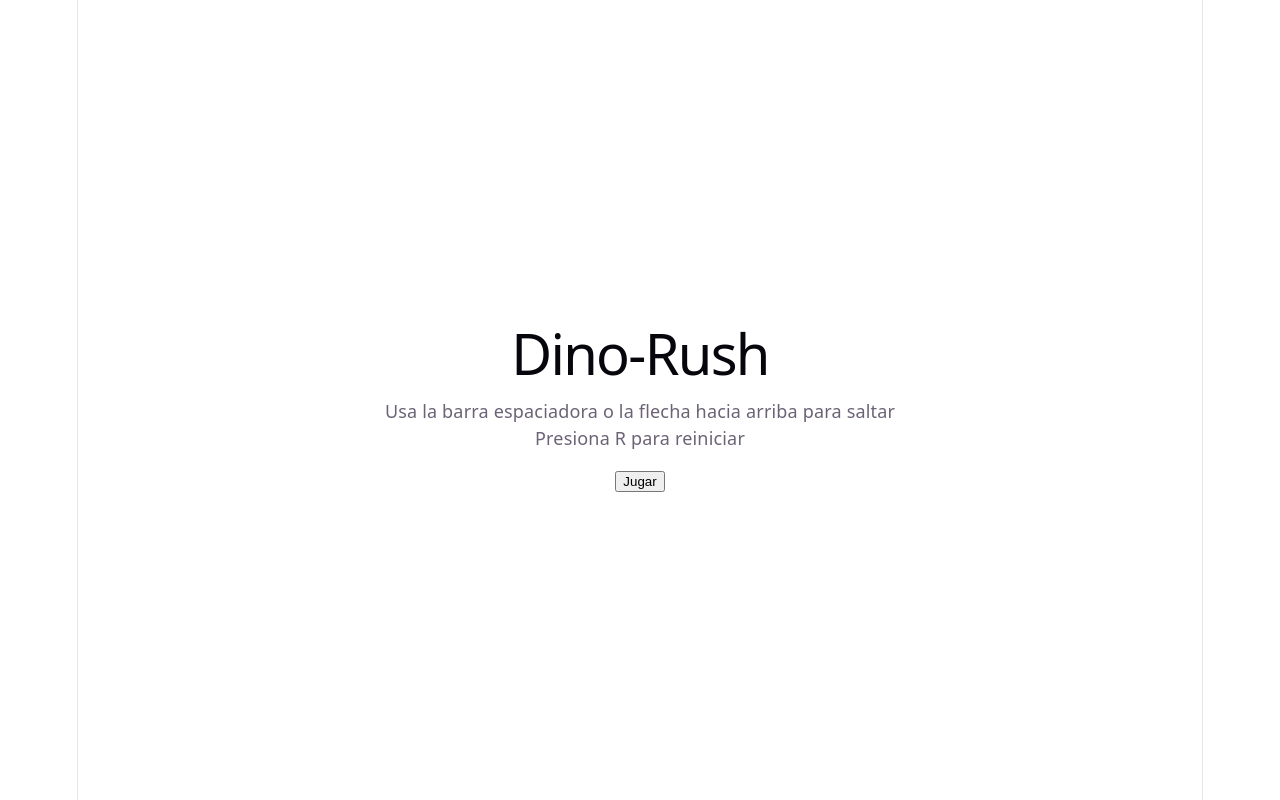
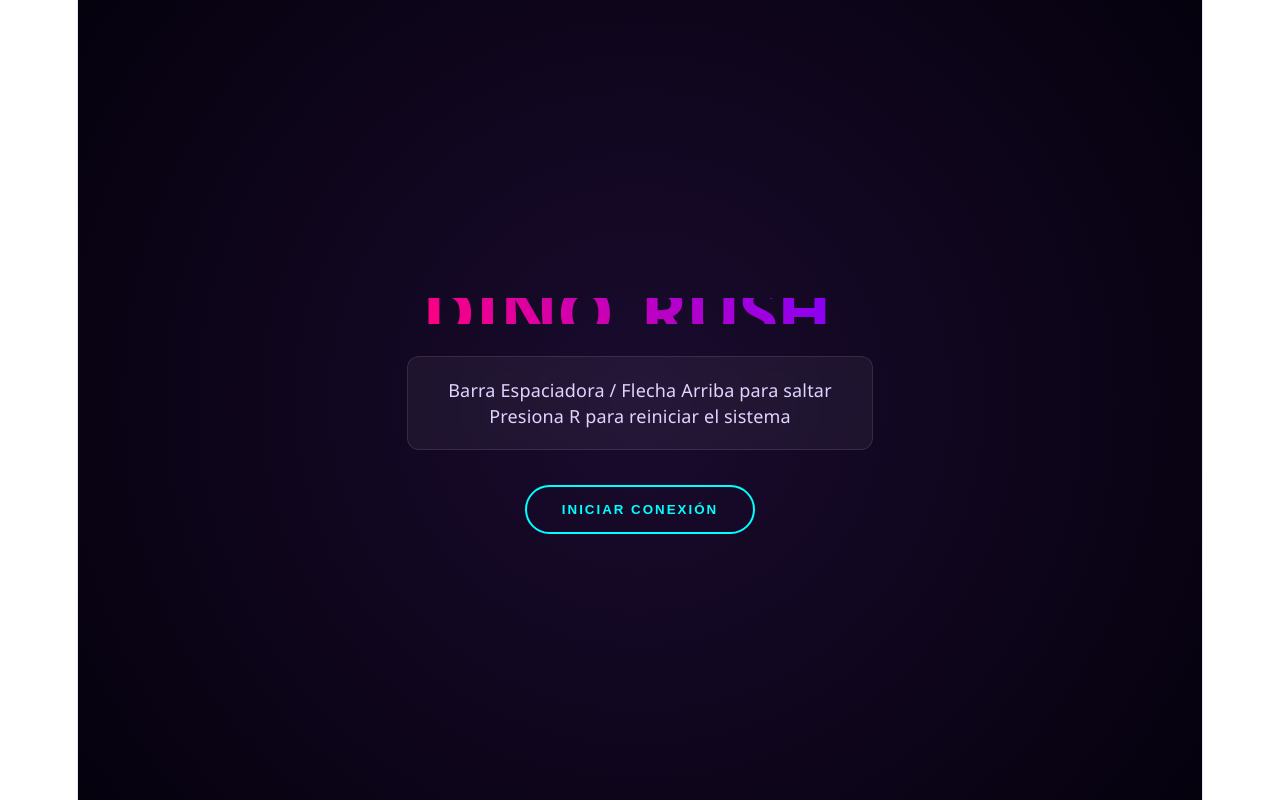
Before and after one commit to Cj24444/DinoRush_proyect, a Vue app: page / in a window 1280 px wide. Built offline with nearby package versions, Linux system fonts and the light colour scheme.

Commit message:
Modificar menú principal rama B

```diff
--- a/src/components/gameOver.vue
+++ /dev/null
@@ -1,3 +0,0 @@
-<template>
-  <div>Game Over</div>
-</template>
--- a/src/components/mainMenu.vue
+++ b/src/components/mainMenu.vue
@@ -4,12 +4,14 @@ const emit = defineEmits(['start'])
 
 <template>
   <div class="menu">
-    <h1>Dino-Rush</h1>
+    <h1 class="neon-title">DINO_RUSH_</h1>
 
-    <p>Usa la barra espaciadora o la flecha hacia arriba para saltar</p>
-    <p>Presiona R para reiniciar</p>
+    <div class="modern-panel">
+      <p> Barra Espaciadora / Flecha Arriba para saltar</p>
+      <p> Presiona R para reiniciar el sistema</p>
+    </div>
 
-    <button @click="emit('start')">Jugar</button>
+    <button class="btn-neon" @click="emit('start')">INICIAR CONEXIÓN</button>
   </div>
 </template>
 
@@ -19,11 +21,46 @@ const emit = defineEmits(['start'])
   flex-direction: column;
   align-items: center;
   justify-content: center;
+  height: 100vh;
+  background: radial-gradient(circle, #1a0b2e 0%, #05010d 100%);
+  font-family: 'Segoe UI', Tahoma, Geneva, Verdana, sans-serif;
+  color: #e0d5ff;
+}
 
-  height: 100vh;
+.neon-title {
+  font-size: 4rem;
+  font-weight: 900;
+  background: linear-gradient(45deg, #ff007f, #7f00ff);
+  -webkit-background-clip: text;
+  -webkit-text-fill-color: transparent;
+}
+
+.modern-panel {
+  background: rgba(255, 255, 255, 0.05);
+  backdrop-filter: blur(10px);
+  padding: 20px 40px;
+  border-radius: 12px;
+  border: 1px solid rgba(255, 255, 255, 0.1);
+  text-align: center;
 }
 
 button {
-  margin-top: 20px;
+  margin-top: 35px;
+  padding: 15px 35px;
+  background: transparent;
+  color: #00ffff;
+  border: 2px solid #00ffff;
+  border-radius: 30px;
+  font-weight: bold;
+  letter-spacing: 2px;
+  cursor: pointer;
+  transition: all 0.3s ease;
+
+}
+
+button:hover {
+  background: #00ffff;
+  color: #000;
+  transform: scale(1.05);
 }
 </style>
```
